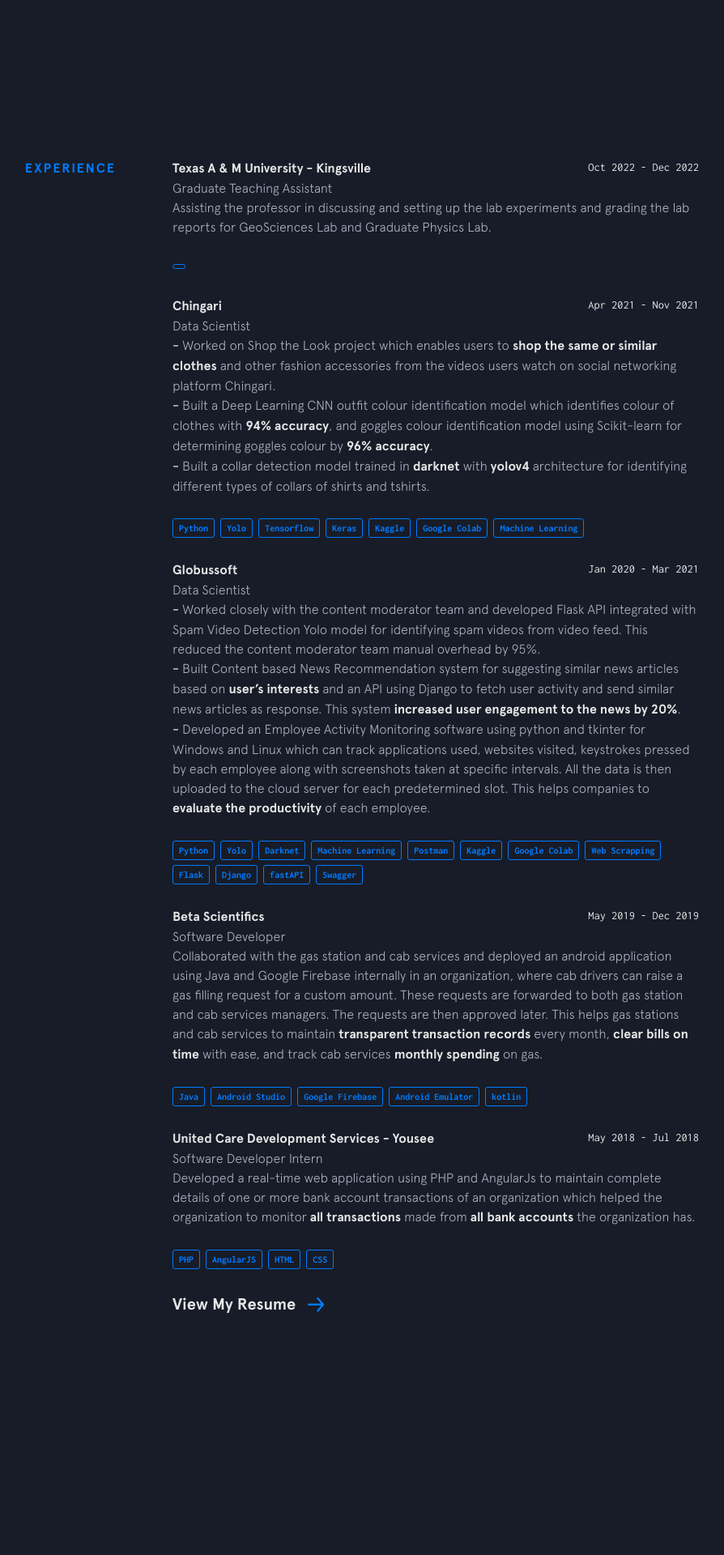
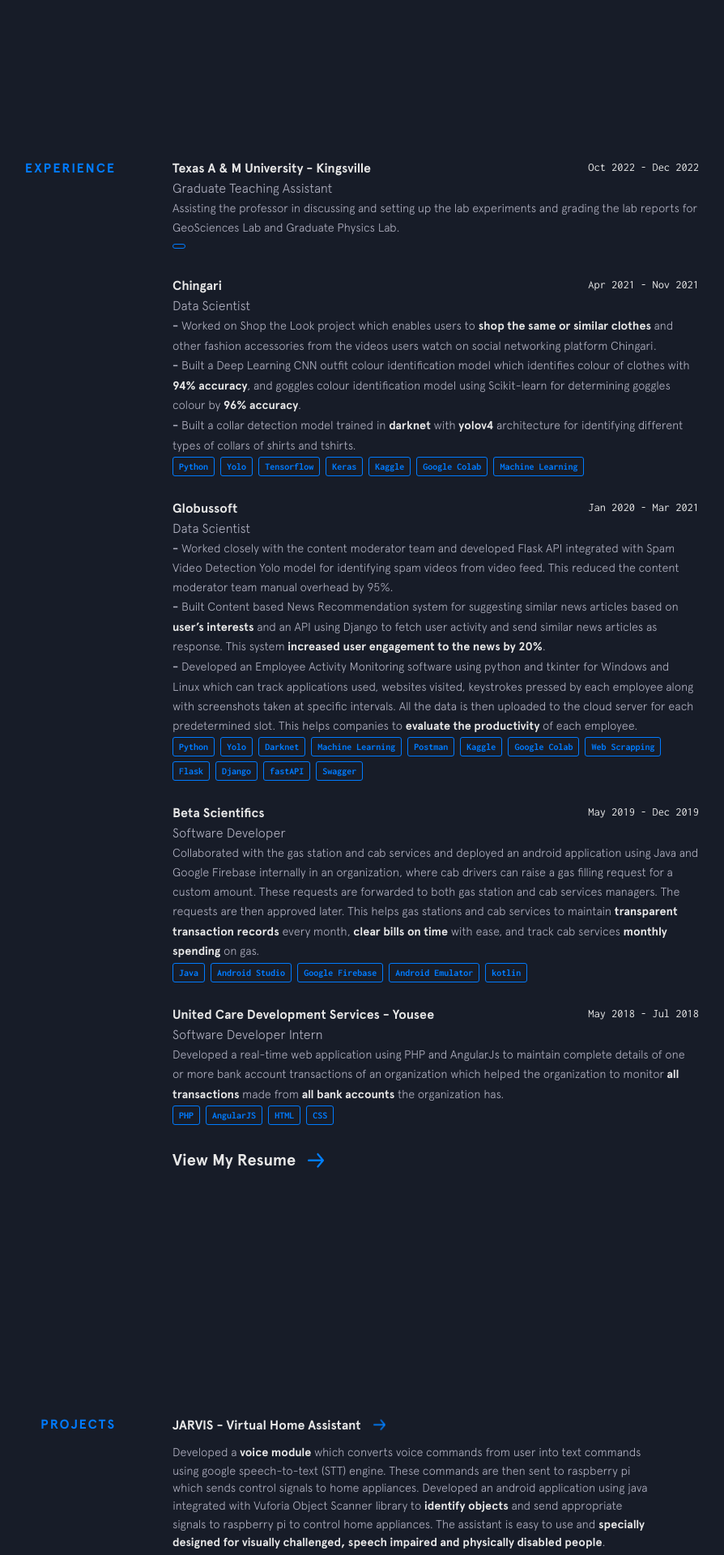
Before and after one commit to srikanthkarre/portfolio, a Jekyll site: the page built from index.html, in a window 1280 px wide. Shown: the part 2439-4359 px from the top of the page at 81% size, without its empty margins (237-1131 px from the left). Built offline with Jekyll 4.4.1, drawn with Linux system fonts in a browser that asks for light colours; nearby versions of some CDN libraries.

Commit message:
Update experience.html

```diff
--- a/_includes/experience.html
+++ b/_includes/experience.html
@@ -12,7 +12,7 @@
           <div class="job__time">{{job.time}}</div>
         </div>
         <div class="job__position">{{job.position}}</div>
-        <p>{{job.description}}</p>
+        <span style="font-size: 90%">{{job.description}}</span>
         <div class="job__used">
           {% for item in job.used %}
           <span class="job__used__item">{{item.thing}}</span>
```
